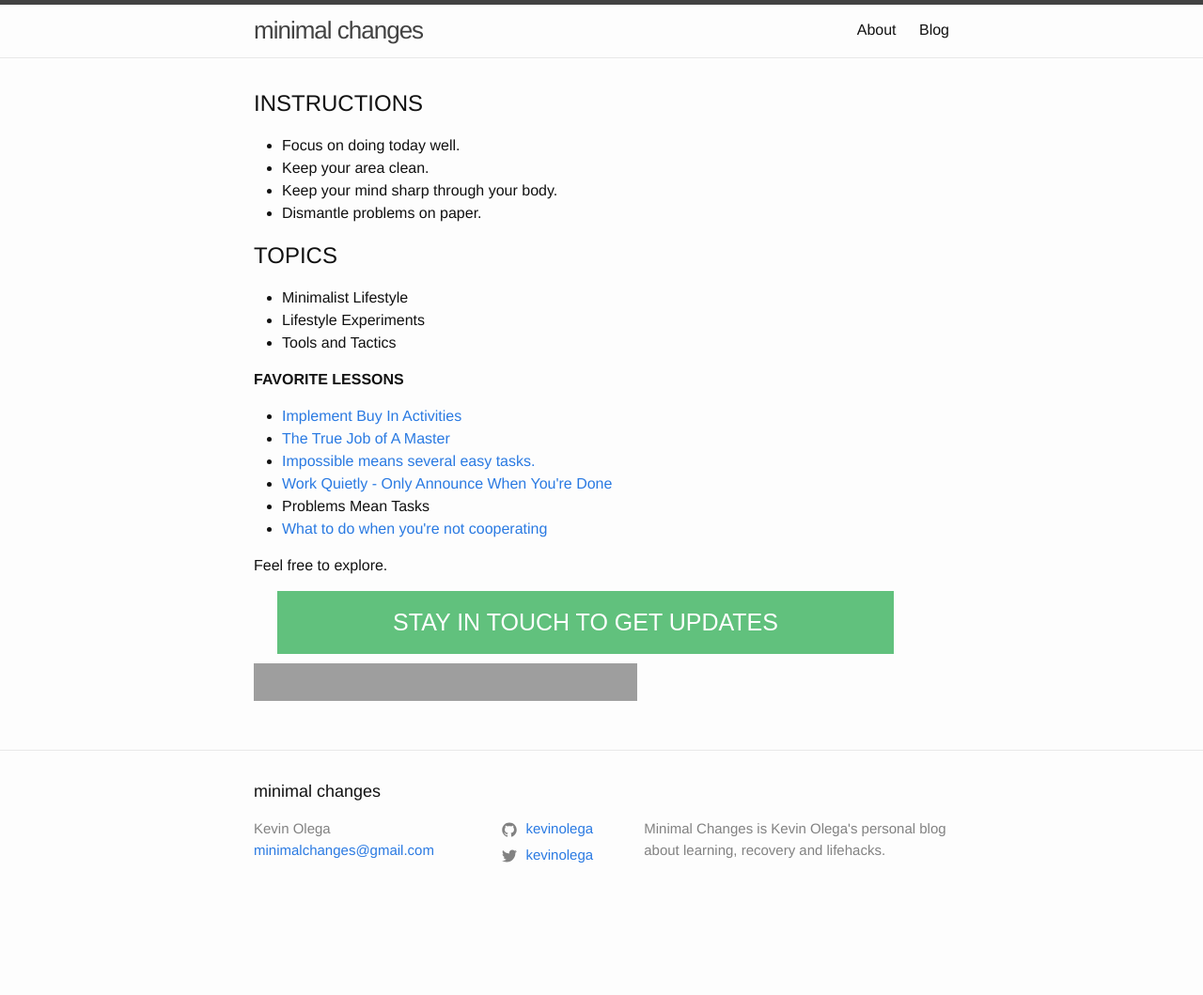
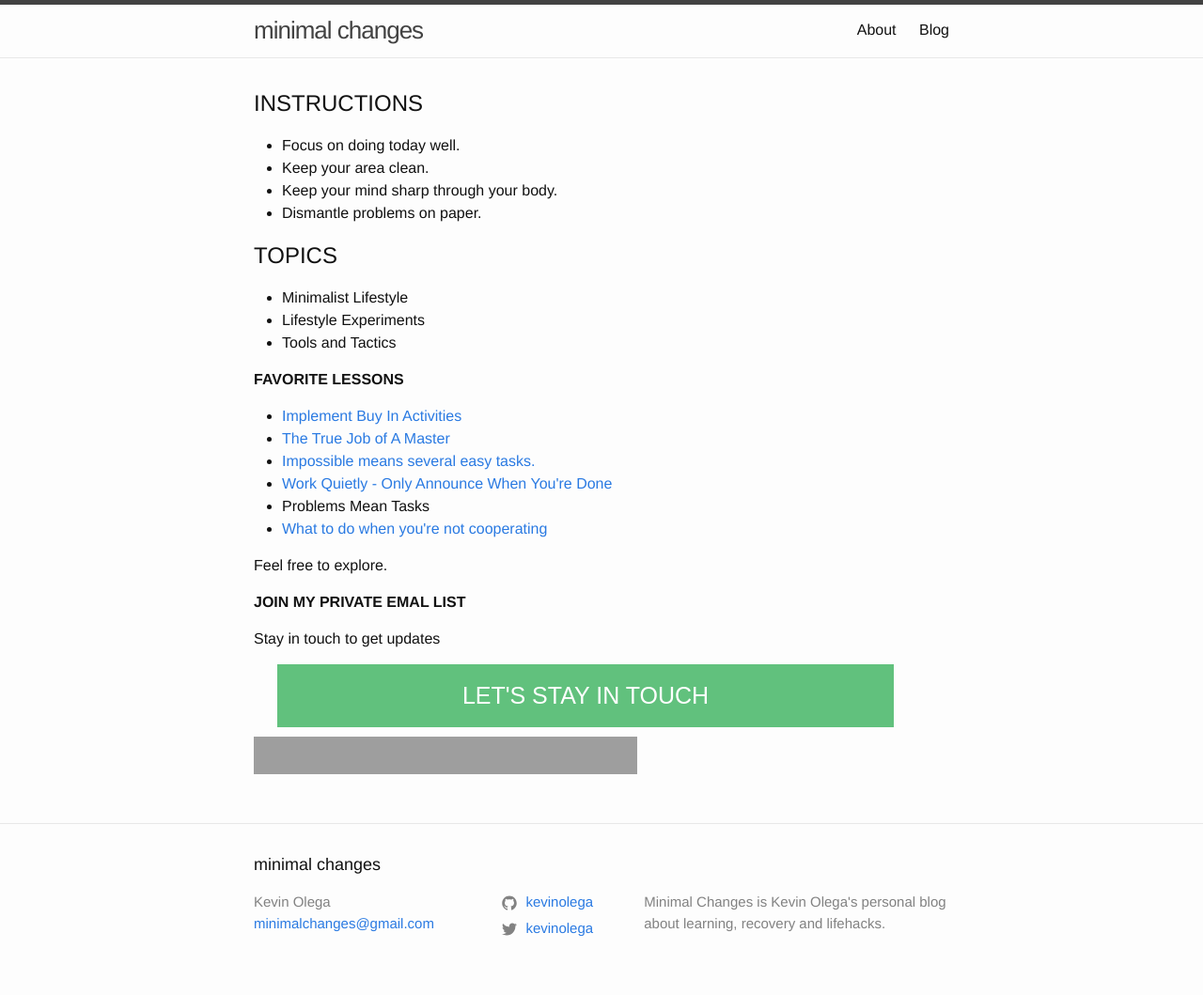
Before and after one commit to kevinolega/minimalchanges, a Jekyll site: the page built from index.md, in a window 1280 px wide. Shown: the whole page at 94% size. Built offline with Jekyll 4.4.1, drawn with Linux system fonts in a browser that asks for light colours; nearby versions of some CDN libraries; library files that are not in the unit come from our copies; before the commit the page ends 981 px from its top, so only the background shows below that; grey boxes are pictures that could not be loaded.

Commit message:
Update email-list-cta-button.html

```diff
--- a/_includes/email-list-cta-button.html
+++ b/_includes/email-list-cta-button.html
@@ -1 +1,3 @@
-<p><a href="https://sendfox.com/kevinolega" class="button focus">STAY IN TOUCH TO GET UPDATES</a></p>
+<p><strong>JOIN MY PRIVATE EMAL LIST</strong></p>
+<p>Stay in touch to get updates</p>
+<p><a href="https://sendfox.com/kevinolega" class="button focus">LET'S STAY IN TOUCH</a></p>
```
